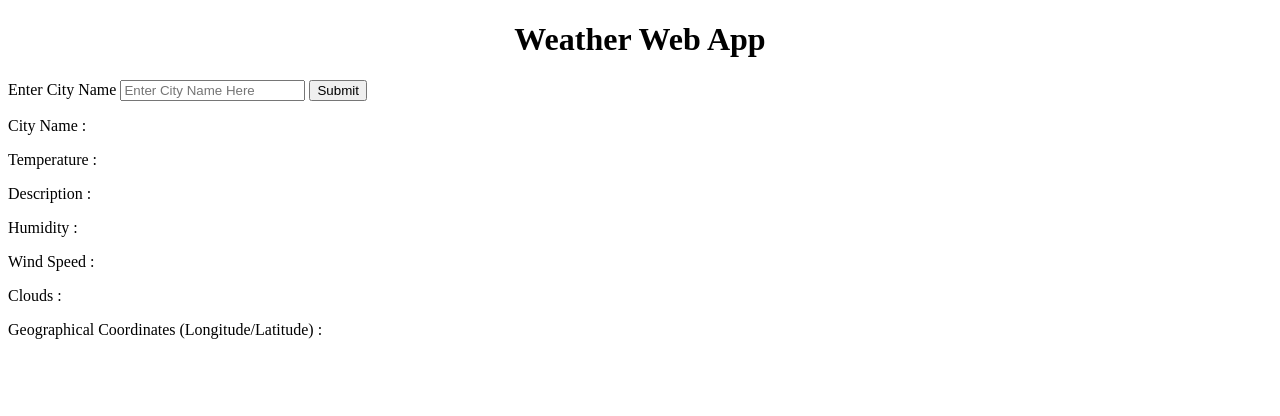
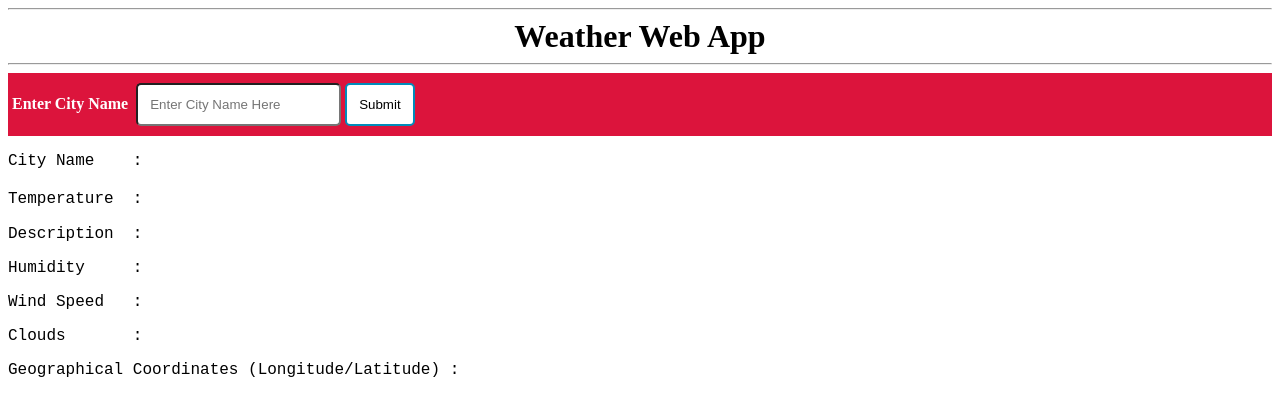
Before and after one commit to Faiz-Ahmad-Ansari/Weather-App, a plain HTML site: page index.html in a window 1280 px wide. Drawn offline with Linux system fonts and the light colour scheme.

Commit message:
2.1 added some CSS

```diff
--- a/index.html
+++ b/index.html
@@ -9,22 +9,23 @@
     <script src="hello.js"></script>
 </head>
 <body>
+    <hr>
     <h1>Weather Web App</h1>
-
+    <hr>
+    <div class="inputDiv">
     <label for="cityInput">Enter City Name</label>
     <input type="text" name="cityInput" id="cityInput" placeholder="Enter City Name Here">
-    <button id="btn" onclick="test()">Submit</button>
-
+    <button class="button1" id="btn" onclick="test()">Submit</button>
+    </div>
 
     <div class="weatherContainer" id="weatherContainer">
-        <p>City Name    : <span id="city"></span></p>
-        <p>Temperature  : <span id="temp"></span></p>
-        <p>Description  : <span id="description"></span></p>
-        <p>Humidity     : <span id="humidity"></span></p>
-        <p>Wind Speed   : <span id="wind"></span></p>
-        <p>Clouds       : <span id="clouds"></span></p>
-        <p>Geographical Coordinates (Longitude/Latitude) : <span id="coordLong"></span><span id="coordLat"></span></p>
-
+        <pre>City Name    : <span id="city"></span></pre>
+        <pre>Temperature  : <span id="temp"></span></pre>
+        <pre>Description  : <span id="description"></span></pre>
+        <pre>Humidity     : <span id="humidity"></span></pre>
+        <pre>Wind Speed   : <span id="wind"></span></pre>
+        <pre>Clouds       : <span id="clouds"></span></pre>
+        <pre>Geographical Coordinates (Longitude/Latitude) : <span id="coordLong"></span><span id="coordLat"></span></pre>
 
     </div>
 
--- a/style.css
+++ b/style.css
@@ -4,4 +4,43 @@ body {
 }
 h1 {
     text-align: center;
+    padding: 0px;
+    margin: 0px;
 }
+  .button1 {
+    background-color: white;
+    color: black;
+    border: 2px solid #008CBA;
+    cursor: pointer;
+    padding: 12px;
+    border-radius: 5px;
+  }
+  .button1:hover {
+    background-color: #008CBA;
+    color: white;
+  }
+  input[type=text] {
+      margin: 10px 0;
+      padding: 12px;
+      border-radius: 5px;
+  }
+  #weatherContainer {
+      font-size: 16px;
+
+  }
+  span{
+      font-weight: bold;
+  }
+  #temp{
+      font-size: 20px;
+      background-color: yellow;
+  }
+  .inputDiv{
+
+      background-color: crimson;
+  }
+  label{
+      margin: 4px;
+      color: white;
+      font-weight: bold;
+  }
```
